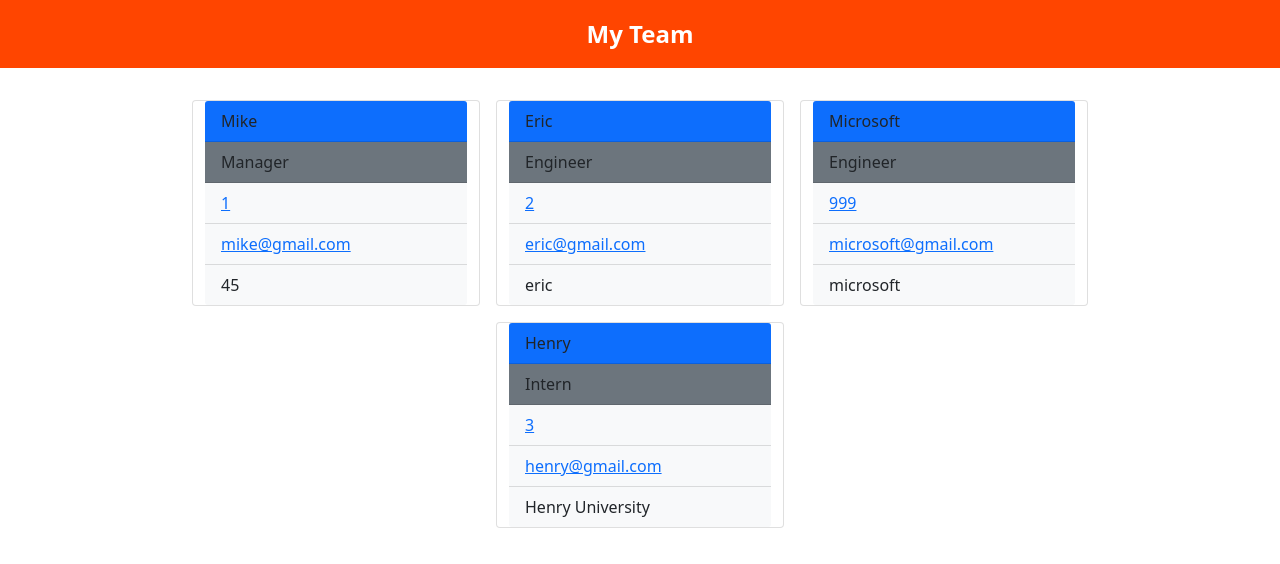
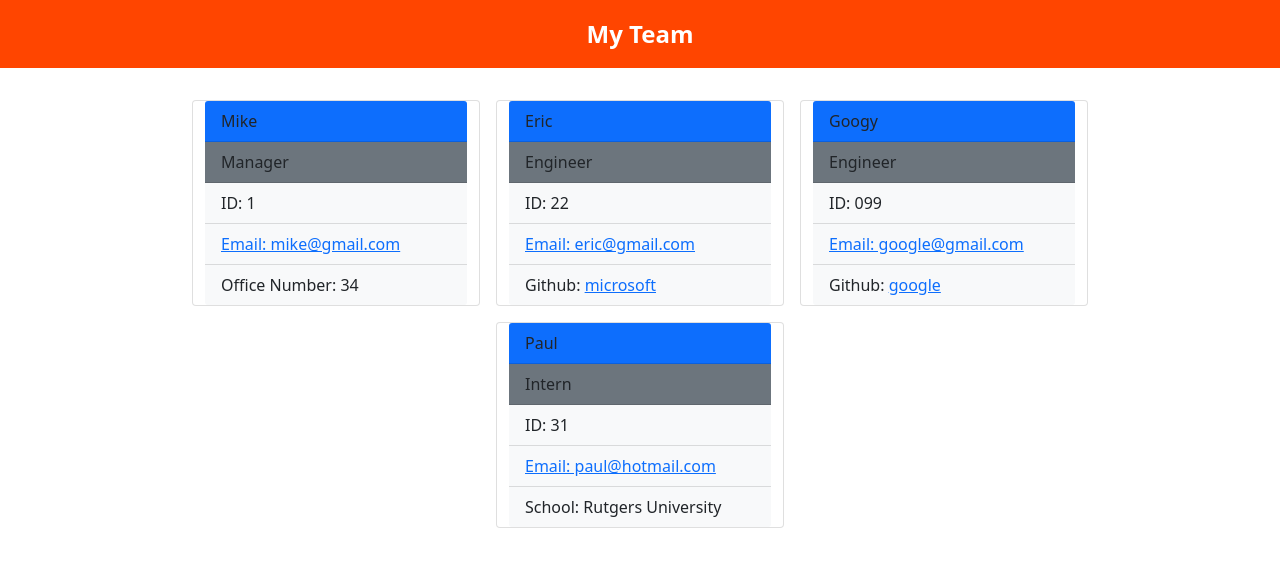
Before and after one commit to jcdoran33/Team-Profile-Generator, a website: page index.html in a window 1280 px wide. Drawn offline with nearby package versions, Linux system fonts and the light colour scheme.

Commit message:
fixed issue of links not functioning. Now github (for engineer class) and email links work properly in the cards

```diff
--- a/index.html
+++ b/index.html
@@ -30,9 +30,9 @@
               Manager
             </div>
             <ul class="list-group list-group-flush">
-              <li class="list-group-item bg-light" id="id"><a href="https://github.com/1/">1</a></li>
-              <li class="list-group-item bg-light" id="email"><a href="mailto:mike@gmail.com">mike@gmail.com</a></li>
-              <li class="list-group-item bg-light" id="special">45</li>
+              <li class="list-group-item bg-light" id="id">ID: 1</li>
+              <li class="list-group-item bg-light" id="email"><a href="mailto:mike@gmail.com">Email: mike@gmail.com</a></li>
+              <li class="list-group-item bg-light" id="special">Office Number: 34</li>
             </ul>
           </div>
 
@@ -44,37 +44,37 @@
               Engineer
             </div>
             <ul class="list-group list-group-flush">
-              <li class="list-group-item bg-light" id="id"><a href="https://github.com/2/">2</a></li>
-              <li class="list-group-item bg-light" id="email"><a href="mailto:eric@gmail.com">eric@gmail.com</a></li>
-              <li class="list-group-item bg-light" id="special">eric</li>
+              <li class="list-group-item bg-light" id="id">ID: 22</li>
+              <li class="list-group-item bg-light" id="email"><a href="mailto:eric@gmail.com">Email: eric@gmail.com</a></li>
+              <li class="list-group-item bg-light" id="special">Github: <a href="https://github.com/microsoft">microsoft</a></li>
             </ul>
           </div>
 
             <div class="card m-2" style="width: 18rem;">
             <div class="card-header bg-primary" id="name">
-              Microsoft
+              Googy
             </div>
             <div class="card-header bg-secondary" id="role">
               Engineer
             </div>
             <ul class="list-group list-group-flush">
-              <li class="list-group-item bg-light" id="id"><a href="https://github.com/999/">999</a></li>
-              <li class="list-group-item bg-light" id="email"><a href="mailto:microsoft@gmail.com">microsoft@gmail.com</a></li>
-              <li class="list-group-item bg-light" id="special">microsoft</li>
+              <li class="list-group-item bg-light" id="id">ID: 099</li>
+              <li class="list-group-item bg-light" id="email"><a href="mailto:google@gmail.com">Email: google@gmail.com</a></li>
+              <li class="list-group-item bg-light" id="special">Github: <a href="https://github.com/google">google</a></li>
             </ul>
           </div>
 
             <div class="card m-2" style="width: 18rem;">
             <div class="card-header bg-primary" id="name">
-              Henry
+              Paul
             </div>
             <div class="card-header bg-secondary" id="role">
               Intern
             </div>
             <ul class="list-group list-group-flush">
-              <li class="list-group-item bg-light" id="id"><a href="https://github.com/3/">3</a></li>
-              <li class="list-group-item bg-light" id="email"><a href="mailto:henry@gmail.com">henry@gmail.com</a></li>
-              <li class="list-group-item bg-light" id="special">Henry University</li>
+              <li class="list-group-item bg-light" id="id">ID: 31</li>
+              <li class="list-group-item bg-light" id="email"><a href="mailto:paul@hotmail.com">Email: paul@hotmail.com</a></li>
+              <li class="list-group-item bg-light" id="special">School: Rutgers University</li>
             </ul>
           </div>
 
```
Also changed, not shown: index.js (+4 -4 lines).
